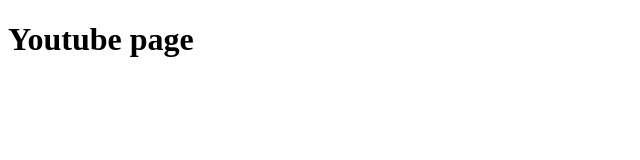
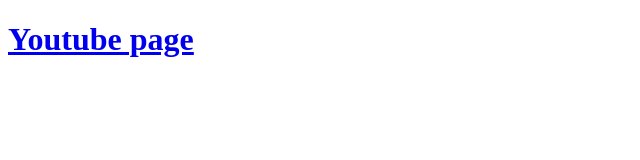
Before and after one commit to GodlyAdmin/Prototype, a plain HTML site: page index.html in a window 1280 px wide. Shown: the whole page, without its empty margins (0-640 px from the left). Drawn offline with Linux system fonts and the light colour scheme.

Commit message:
fixed the link

```diff
--- a/index.html
+++ b/index.html
@@ -1,7 +1,7 @@
 <!DOCTYPE html>
 <html>
         <head>
-            <link type="text" href="https://www.youtube.com/@Admin-HunterZolomon/shorts"><h1>Youtube page</h1></link>
+            <a href="https://www.youtube.com/@Admin-HunterZolomon/shorts"><h1>Youtube page</h1></a>
 
 
         </head>
```
